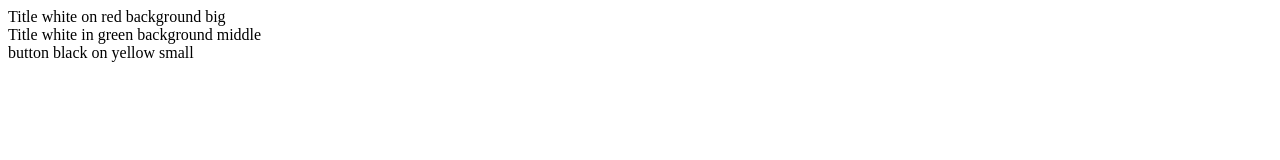
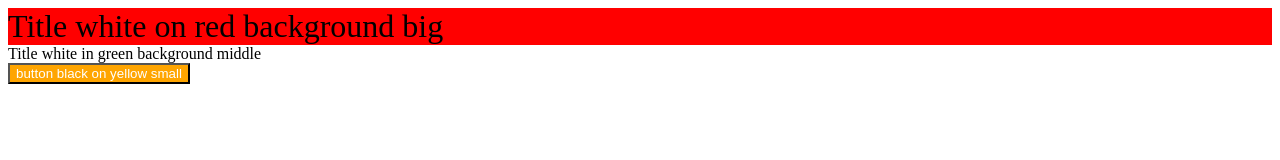
Before and after one commit to Puvoe/recipes, a plain HTML site: page css-foundation/f1.html in a window 1280 px wide. Drawn offline with Linux system fonts and the light colour scheme.

Commit message:
Pum ist zu lost

```diff
--- a/css-foundation/f1.html
+++ b/css-foundation/f1.html
@@ -3,11 +3,11 @@
 	<head>
 		<meta charset="UTF-8">
 		<title>f1</title>
-		<link rel="stylesheet" href="style.css>
+		<link rel="stylesheet" href="style.css">
 	</head>
 	<body>
 		<div class="heading">Title white on red background big</div>
 		<div class="heading2">Title white in green background middle</div>
-		<div class="button">button black on yellow small</div>
+		<button class="button">button black on yellow small</button>
 	</body>
 </html>
--- a/css-foundation/style.css
+++ b/css-foundation/style.css
@@ -1,14 +1,15 @@
 .heading.heading2 {
-	color:white;
+	color: white;
 }
 .heading {
-	background-color:red;
-	font-size:32px;
+	background-color: red;
+	font-size: 32px;
 }
 .heading2.button {
-	background-color:green;
-	font-size:18px;
+	background-color: green;
+	font-size: 18px;
 }
 .button {
-	background-color:orange;
+	background-color: orange;
+	color: white;
 }
```
